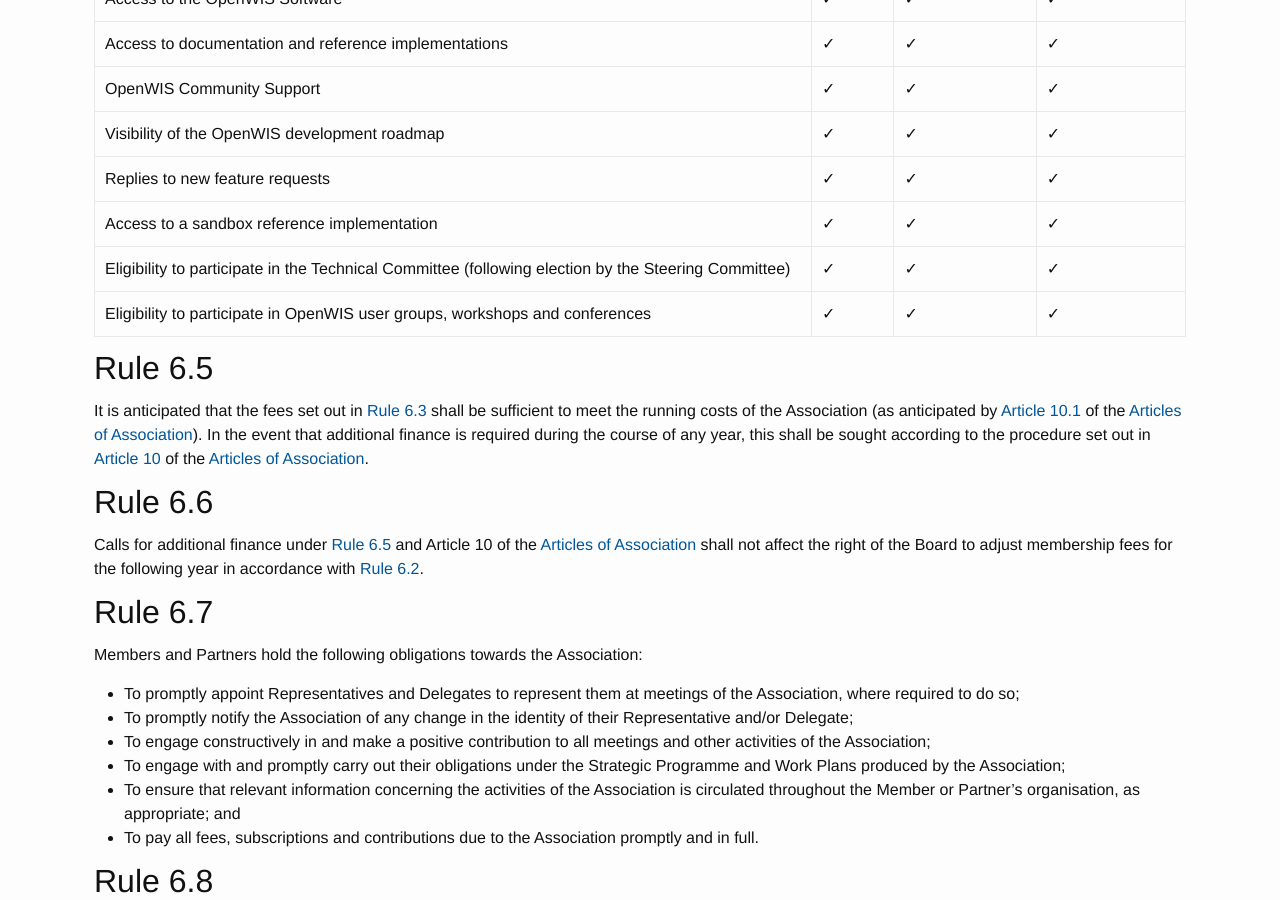
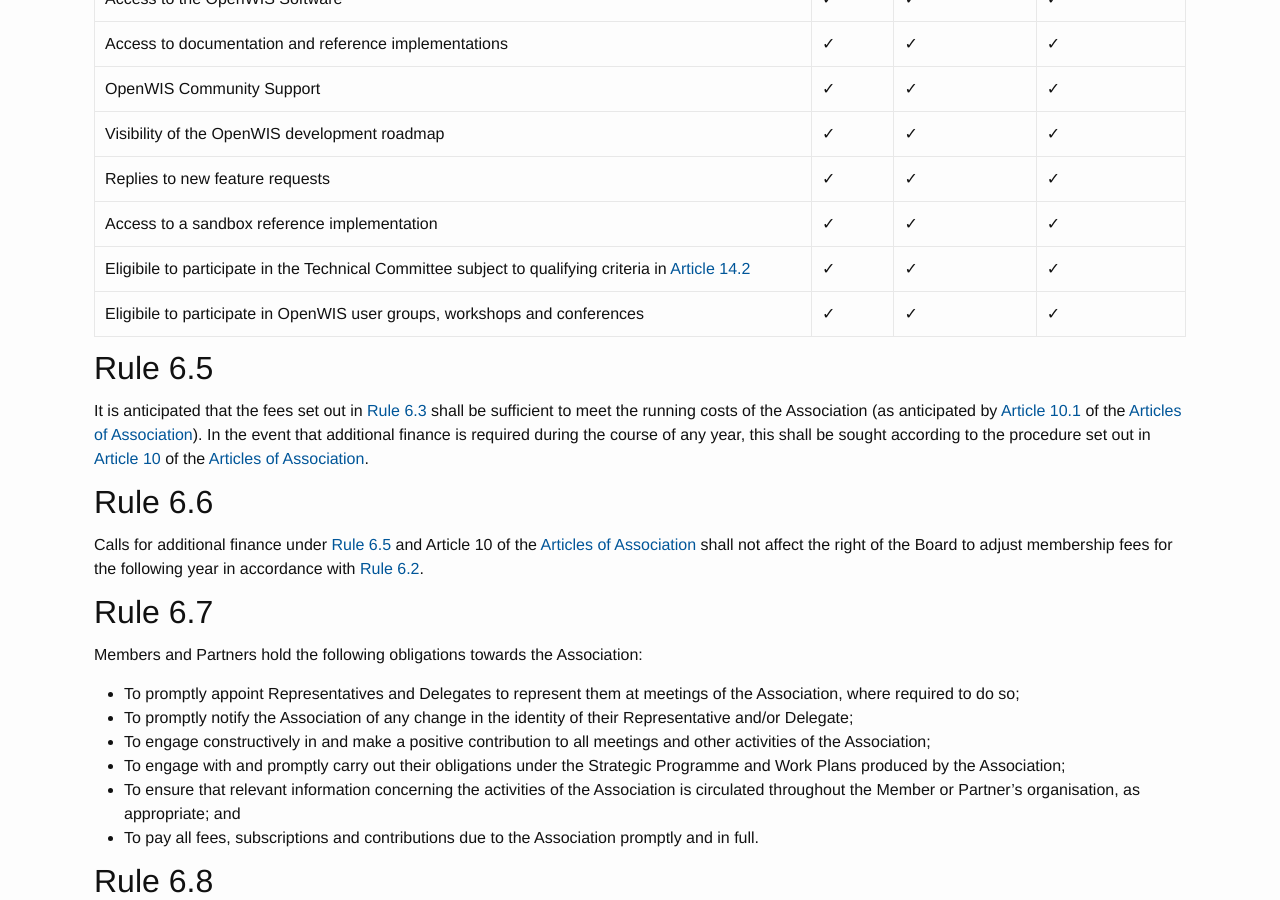
Before and after one commit to OpenWIS/openwis-documentation, a Jekyll site: the page built from rules/6-membership-and-partnership-fees-rights-privileges-and-obligations.md, in a window 1280 px wide and 900 px high, scrolled down 1481 px. Built offline with Jekyll 4.4.1, drawn with Linux system fonts in a browser that asks for light colours.

```diff
--- a/rules/6-membership-and-partnership-fees-rights-privileges-and-obligations.md
+++ b/rules/6-membership-and-partnership-fees-rights-privileges-and-obligations.md
@@ -53,8 +53,8 @@
 Visibility of the OpenWIS development roadmap | &#x2713; | &#x2713; | &#x2713;
 Replies to new feature requests | &#x2713; | &#x2713; | &#x2713;
 Access to a sandbox reference implementation | &#x2713; | &#x2713; | &#x2713;
-Eligibility to participate in the Technical Committee (following election by the Steering Committee) | &#x2713; | &#x2713; | &#x2713;
-Eligibility to participate in OpenWIS user groups, workshops and conferences | &#x2713; | &#x2713; | &#x2713;
+Eligibile to participate in the Technical Committee subject to qualifying criteria in [Article 14.2]({{ "/articles/articles/14-technical-committee.html#article-14.2" | prepend: site.baseurl }}) | &#x2713; | &#x2713; | &#x2713;
+Eligibile to participate in OpenWIS user groups, workshops and conferences | &#x2713; | &#x2713; | &#x2713;
 
 <h2 id="rule-6.5">Rule 6.5</h2>
 
```
